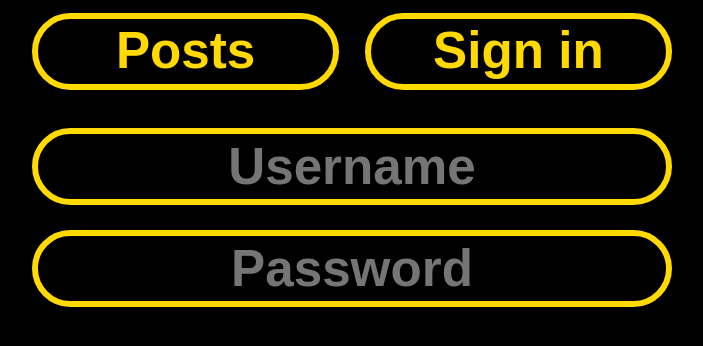
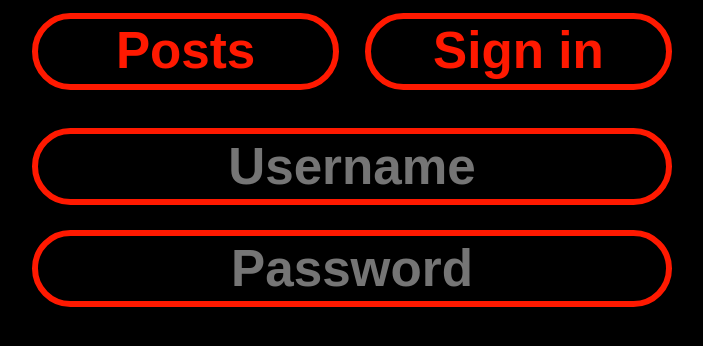
Before and after one commit to Nikolay-Petrov-Ognyanov/React-Forum, a React (Create React App) app: page /auth in a window 1280 px wide. Shown: the top 346 px of the page, without its empty margins (288-991 px from the left). Built offline with nearby package versions, Linux system fonts and the light colour scheme; no server answers; the HTML template or start-up script is replaced by a standard one.

Commit message:
fix style

```diff
--- a/src/App.css
+++ b/src/App.css
@@ -43,15 +43,17 @@
 }
 
 .App {
-	animation: color-shift 42s infinite;
+	animation: color-shift 420s infinite;
 	color: red;
 	border-color: red;
 }
 
-.colorShift {
-	animation: color-shift 42s infinite;
-	color: red;
-	border-color: red;
+section {
+	display: flex;
+	flex-direction: column;
+	align-items: center;
+	width: 100vw;
+	background-color: black;
 }
 
 section * {
@@ -65,7 +67,7 @@ button,
 .button {
 	width: 24vw;
 	height: 6vw;
-	background-color: black;
+	background-color: inherit;
 	border: 0.5vw solid;
 	border-radius: 3vw;
 	font-size: 4vw;
@@ -83,7 +85,8 @@ button,
 button:hover,
 .button:hover {
 	cursor: pointer;
-	background-color: inherit;
+	/* background-color: currentColor; */
+	animation: inherit;
 }
 
 nav {
@@ -130,14 +133,6 @@ textarea {
 	display: flex;
 	justify-content: space-between;
 	width: 50vw;
-}
-
-section {
-	display: flex;
-	flex-direction: column;
-	align-items: center;
-	width: 100vw;
-	background-color: black;
 }
 
 .create {
@@ -218,13 +213,11 @@ p {
 
 .errors {
 	height: 6vw;
+	display: flex;
+	justify-content: center;
+	align-items: center;
 }
 
 .errorsWrapper {
-	margin-top: -1vw;
+	margin-top: 1vw;
 }
-
-.formButtons {
-	position: absolute;
-	top: 26vw;
-}
--- a/src/views/Auth.js
+++ b/src/views/Auth.js
@@ -9,6 +9,7 @@ export function Auth() {
     const [isRegistering, setIsRegistering] = useState(true)
     const [modalMessage, setModalMessage] = useState("")
     const [showModal, setShowModal] = useState(false)
+    const [isHovered, setIsHovered] = useState(false)
 
     const [inputs, setInputs] = useState({
         username: "",
@@ -20,38 +21,9 @@ export function Auth() {
         password: ""
     })
 
-    function handleInputChange(event) {
-        const { name, value } = event.target
+    const navigate = useNavigate()
 
-        setInputs(state => ({ ...state, [name]: value }))
-        validateInput(event)
-    }
-
-    function validateInput(event) {
-        const { name, value } = event.target
-
-        setErrors(state => {
-            const stateObject = { ...state, [name]: "" }
-
-            if (name === "username") {
-                if (!value) {
-                    stateObject[name] = "Username is required."
-                } else if (value.length < 2) {
-                    stateObject[name] = "Username must be at least 2 characers long."
-                }
-            } else if (name === "password") {
-                if (!value) {
-                    stateObject[name] = "Password is required."
-                } else if (value.length < 5) {
-                    stateObject[name] = "Password must be at least 5 characters long."
-                }
-            }
-
-            return stateObject
-        })
-    }
-
-    const navigate = useNavigate()
+    const className = isHovered ? ".App" : ""
 
     function handleRegister() {
         setIsRegistering(true)
@@ -103,6 +75,37 @@ export function Auth() {
         }
     }
 
+    function handleInputChange(event) {
+        const { name, value } = event.target
+
+        setInputs(state => ({ ...state, [name]: value }))
+        validateInput(event)
+    }
+
+    function validateInput(event) {
+        const { name, value } = event.target
+
+        setErrors(state => {
+            const stateObject = { ...state, [name]: "" }
+
+            if (name === "username") {
+                if (!value) {
+                    stateObject[name] = "Username is required."
+                } else if (value.length < 2) {
+                    stateObject[name] = "Username must be at least 2 characers long."
+                }
+            } else if (name === "password") {
+                if (!value) {
+                    stateObject[name] = "Password is required."
+                } else if (value.length < 5) {
+                    stateObject[name] = "Password must be at least 5 characters long."
+                }
+            }
+
+            return stateObject
+        })
+    }
+
     function closeModal() {
         setModalMessage("")
         setShowModal(false)
@@ -129,8 +132,6 @@ export function Auth() {
                     onBlur={validateInput}
                 />
 
-
-
                 {
                     !Object.values(errors).some(entry => entry !== "") &&
                     !Object.values(inputs).some(entry => entry === "") &&
@@ -140,7 +141,6 @@ export function Auth() {
                         <button type="submit" onClick={handleLogin}>Login</button>
                     </div>
                 }
-
             </form>
 
             <div className="errorsWrapper">
```
